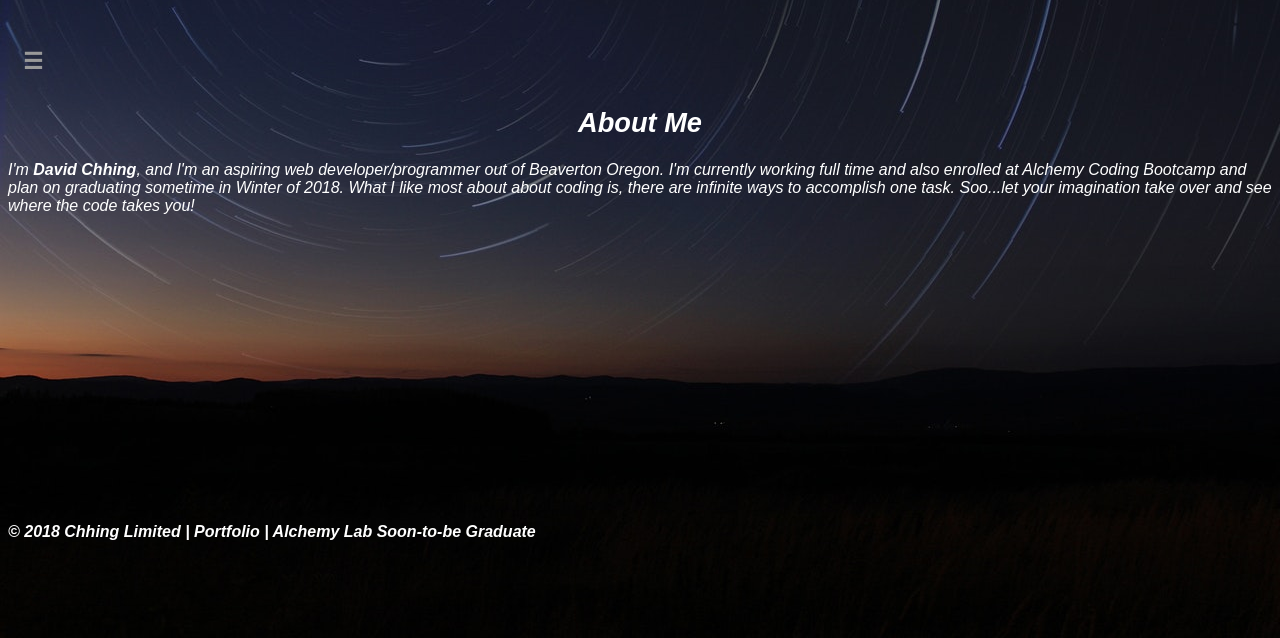
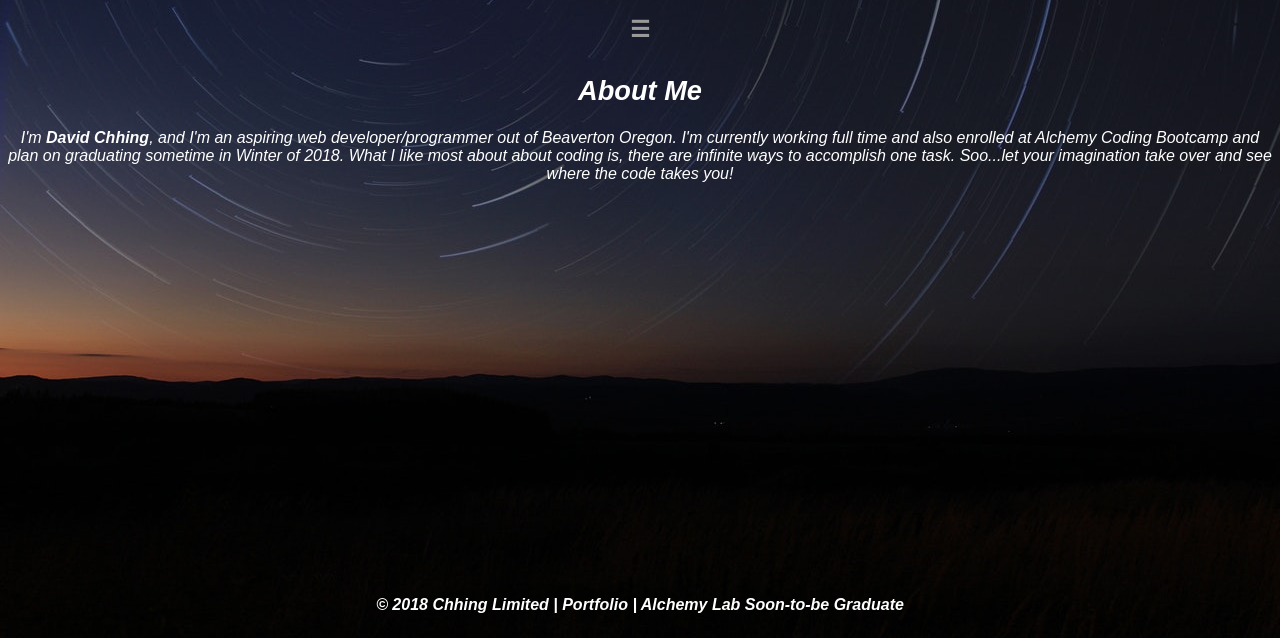
Before and after one commit to DavidChhing/BCP2-portfolio, a plain HTML site: page index.html in a window 1280 px wide. Shown: the part 162-800 px from the top of the page. Drawn offline with nearby package versions, Linux system fonts and the light colour scheme; files whose address does not match are found by name.

Commit message:
fixed footer to stay on bottom, worked on styling of the page

```diff
--- a/CSS/base.css
+++ b/CSS/base.css
@@ -1,17 +1,21 @@
 body {
     background: url(../Images/background2.jpeg);
     /* background-repeat: no-repeat; */
-    height:auto;
     /* background-size: 100%;   */
     background-color: gainsboro;
     font-family: 'Quicksand', sans-serif;
     color: white;
     font-style: oblique;
+    text-align: center;
+    padding-bottom: 4.25em;
+    position: relative;
+    min-height: calc(100vh - 16px - 4.25em);
 }
 h1 {
     text-align: center;
     font-family: 'Yellowtail', cursive;
     font-size: 3.5em;
+    margin-bottom: .1em;
 }
 h2 {
     font-family: 'Overpass', sans-serif;
@@ -34,5 +38,5 @@ input {
     width: 100%;
 }
 img {
-    max-width: 100%;
+    width: 25em;
   }
--- a/CSS/layout.css
+++ b/CSS/layout.css
@@ -11,10 +11,19 @@
     flex-wrap: wrap;
 }
 #about {
-    height: 25em;
     width: auto;
 }
 
 .navContent {
     display: none;
 }
+footer {
+    /* position: absolute;
+    /* bottom: 0; */
+    /* display: flex;
+    justify-content: space-between;
+    height: auto; */
+    position: absolute;
+   bottom: 0;
+   width: 100%;
+}
--- a/JS/main.js
+++ b/JS/main.js
@@ -12,8 +12,8 @@ Projects.prototype.toHtml = function() {
     var template = $('#project-template').html();
     var compile = Handlebars.compile(template);
     var templateInfo = {
+        "projectName": this.projectName,
         "completeDate": this.completeDate,
-        "projectName": this.projectName,
         "body": this.body
     };
     var $createNewProject = compile(templateInfo)
@@ -27,32 +27,3 @@ rawProjectData.forEach(function(projectObject) {
 projects.forEach(function(displayProjectsToHTML){
     $('#previousProjects').append(displayProjectsToHTML.toHtml());
 });
-
-// function renderMenu() {
-//     var projectList = document.getElementById('project-list');
-//     for (var i = 0; i < projects.length; i++) {
-//       projectList.innerHTML += `<h2><a href="#" id="${projects[i].projectName}">${projects[i].projectName}</a></h2>`;
-//     }
-//   }
-
-// menuItems.forEach(function(menuObject) {
-//     projects.push(new Projects(menuObject));
-// });
-
-// projects.forEach(function(displayProjectsToHTML){
-//     $('#nav-list').append(displayProjectsToHTML.toHtml());
-// });
-
-// const renderProjectList = () => {
-//     var navigationList = $('project-list').data('key');
-//     let counter = navigationList => navigationList++;
-//     navigationList.innerHTML += '<a href="#" id="${projects[i].projectName}"></a>'
-// }
-
-// var projectView = {};
-
-// $(document).ready(function() {
-//     $('#projects').children().hide();;
-//     projectView.handleClicks();
-//     renderProjectList();
-//   });
--- a/index.html
+++ b/index.html
@@ -13,8 +13,8 @@
     <title>David Chhing's Personal Portfolio</title>
     <script id="project-template" type="text/x-handlebars-template">
     <section>
+        <h1>{{projectName}}</h1>
         <h3>{{completeDate}}</h3>
-        <h1>{{projectName}}</h1>
         <p>{{{body}}}</p>
     </section>
     </script>
@@ -65,7 +65,6 @@
     <footer>
         <h3>&copy; 2018 Chhing Limited | Portfolio | Alchemy Lab Soon-to-be Graduate</h3>
     </footer>
-
     <script src="https://cdnjs.cloudflare.com/ajax/libs/handlebars.js/4.0.10/handlebars.js"></script>
     <script type="text/javascript" src="JS/jquery-3.3.1.min.js"></script>
     <script type="text/javascript" src="JS/projectInfo.js"></script>
```
